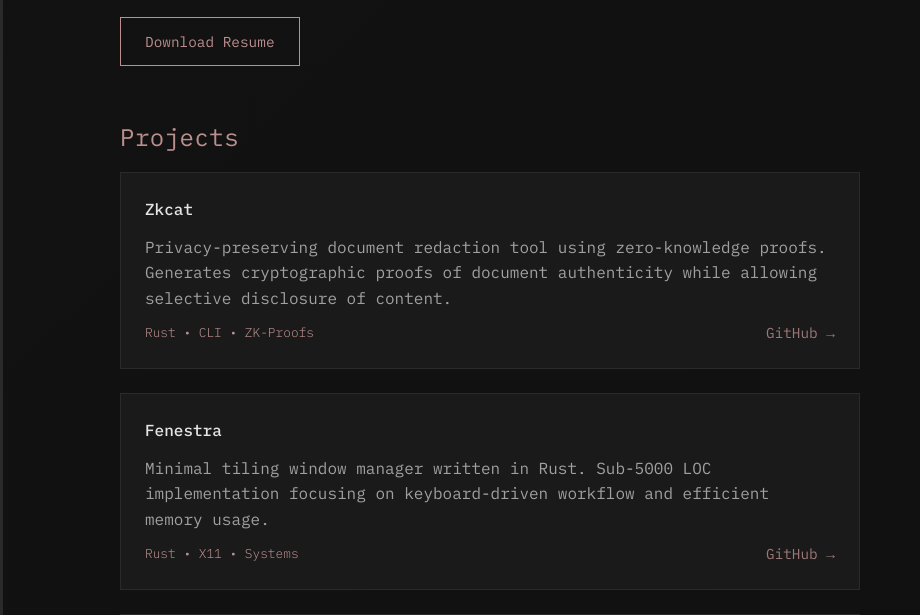
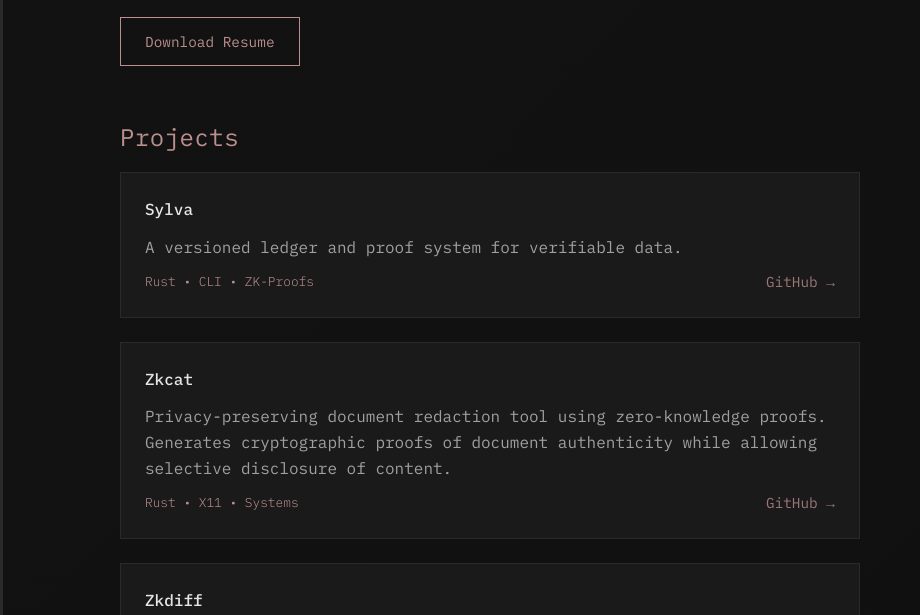
Before and after one commit to tanctl/tanya.rs, a plain HTML site: page index.html in a window 1280 px wide. Shown: the part 185-800 px from the top of the page, without its empty margins (0-920 px from the left). Drawn offline with Linux system fonts and the light colour scheme.

Commit message:
update: project cards

```diff
--- a/index.html
+++ b/index.html
@@ -459,29 +459,29 @@
             <div class="projects-grid">
                 <div class="project-card">
                     <div class="project-title">
+                        Sylva
+                    </div>
+                    <div class="project-description">
+                        A versioned ledger and proof system for verifiable data.
+                    </div>
+                    <div class="project-tech">Rust • CLI • ZK-Proofs</div>
+                    <a href="https://github.com/tanctl/sylva" class="project-link">GitHub →</a>
+                </div>
+
+                <div class="project-card">
+                    <div class="project-title">
                         Zkcat
                     </div>
                     <div class="project-description">
-                        Privacy-preserving document redaction tool using zero-knowledge proofs. Generates cryptographic proofs of document authenticity while allowing selective disclosure of content.
+                    Privacy-preserving document redaction tool using zero-knowledge proofs. Generates cryptographic proofs of document authenticity while allowing selective disclosure of content.
                     </div>
-                    <div class="project-tech">Rust • CLI • ZK-Proofs</div>
+                    <div class="project-tech">Rust • X11 • Systems</div>
                     <a href="https://github.com/tanctl/zkcat" class="project-link">GitHub →</a>
                 </div>
 
                 <div class="project-card">
                     <div class="project-title">
-                        Fenestra
-                    </div>
-                    <div class="project-description">
-                        Minimal tiling window manager written in Rust. Sub-5000 LOC implementation focusing on keyboard-driven workflow and efficient memory usage.
-                    </div>
-                    <div class="project-tech">Rust • X11 • Systems</div>
-                    <a href="https://github.com/tanctl" class="project-link">GitHub →</a>
-                </div>
-
-                <div class="project-card">
-                    <div class="project-title">
-                        Lorem
+                        Zkdiff
                     </div>
                     <div class="project-description">
                         Lorem ipsum dolor sit amet consectetur adipisicing elit. Porro sequi soluta eius veniam eligendi, sit maxime quia ipsa dolorem rerum repellat architecto
```
